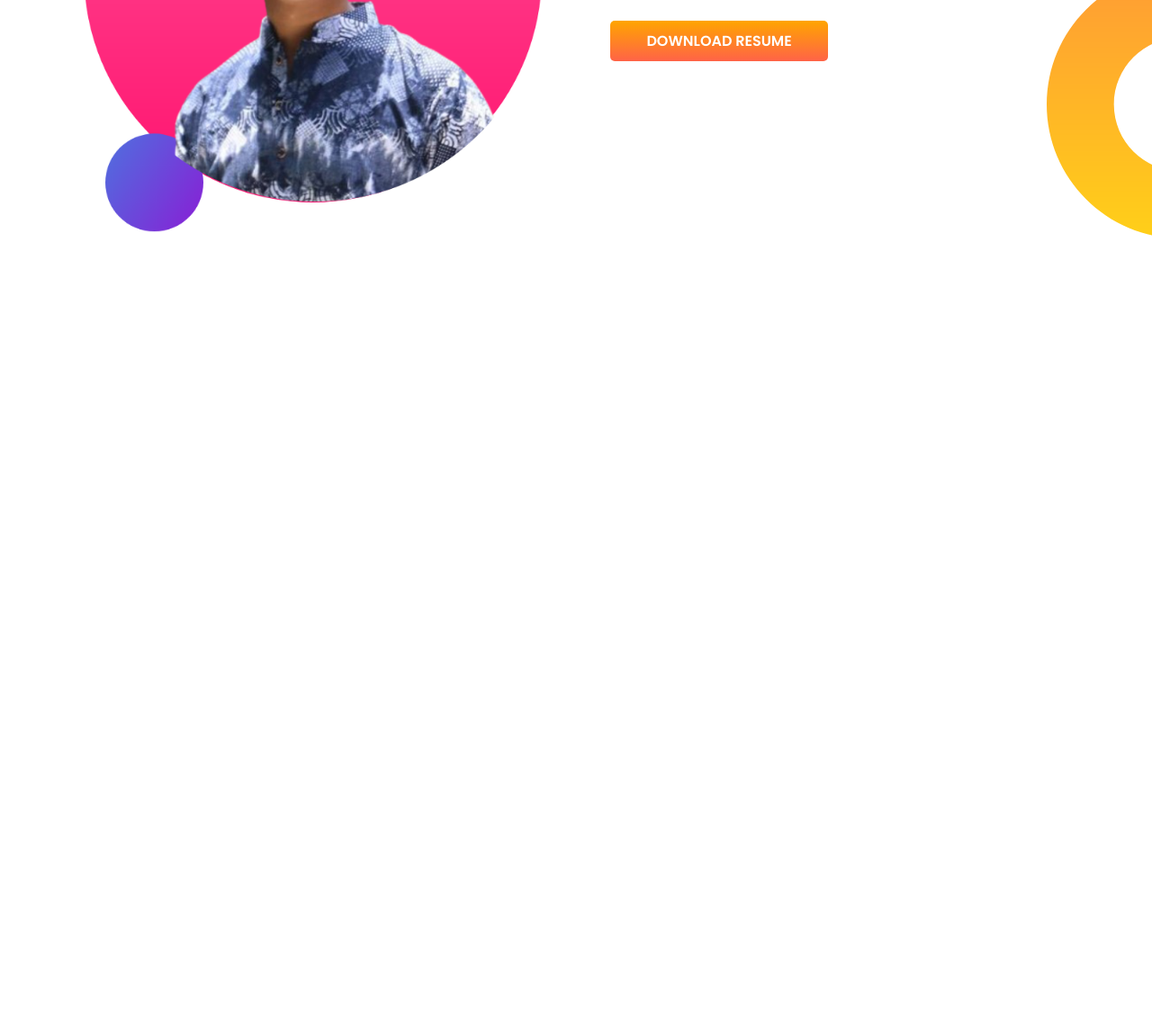
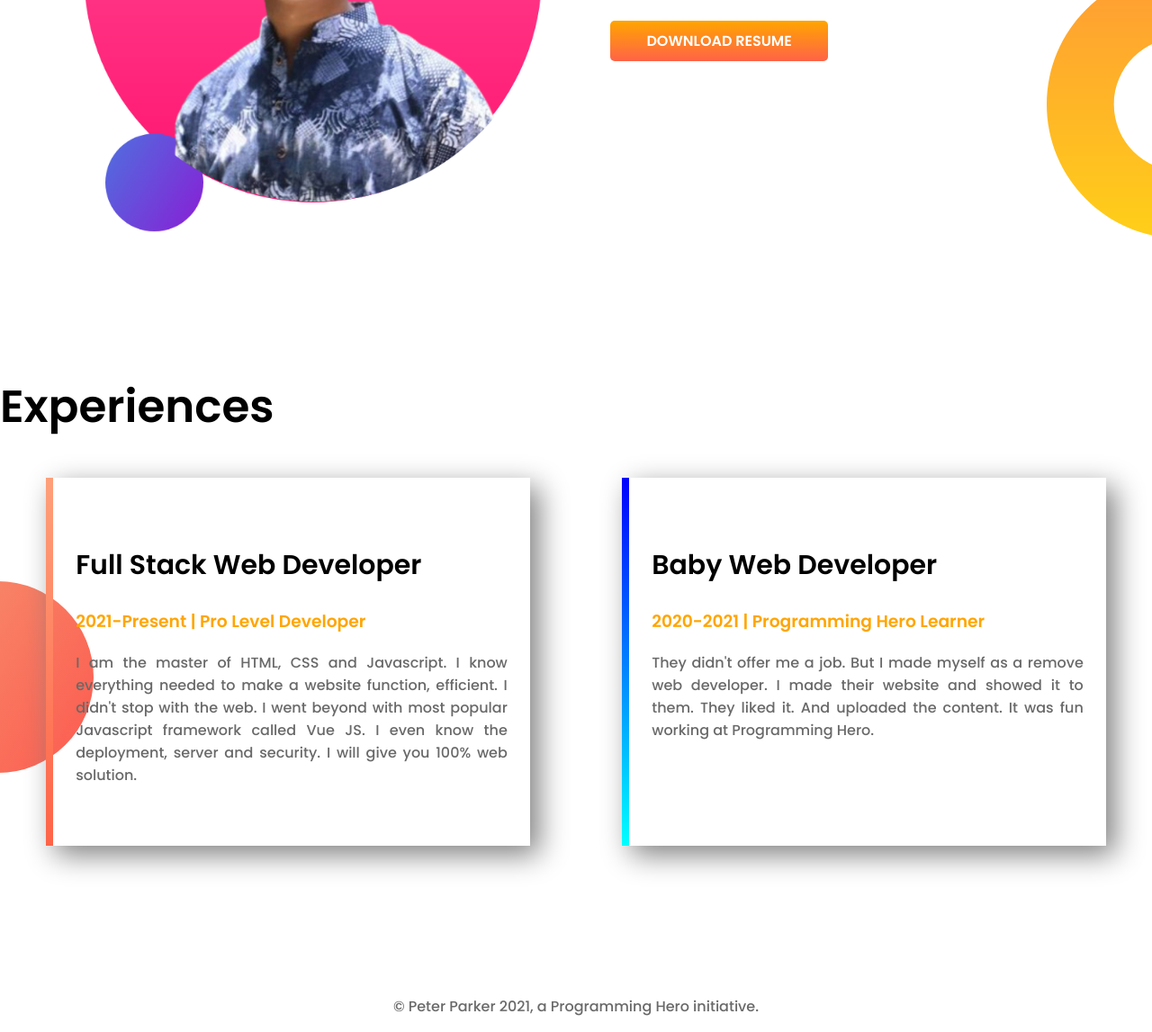
Before and after one commit to shohidkhan/simple-portfolio, a plain HTML site: page index.html in a window 1280 px wide. Shown: the part 925-2072 px from the top of the page at 90% size. Before the commit the page ends 1190 px from the top, so only its background shows below. Drawn offline with Linux system fonts and the light colour scheme.

Commit message:
done portfolio

```diff
--- a/css/style.css
+++ b/css/style.css
@@ -5,6 +5,10 @@ body {
 
 h1 {
     font-size: 50px;
+}
+
+h2 {
+    font-size: 30px;
 }
 
 .name span {
@@ -17,7 +21,7 @@ p {
     color: dimgray;
 }
 
-section {
+.flex-container {
     display: flex;
 }
 
@@ -63,3 +67,38 @@ a.hire_me_btn {
 .middle-half-width img {
     width: 100%;
 }
+
+.experience {
+    margin-top: 150px;
+    padding-bottom: 150px;
+    background-image: url(../img/exp-bg.png);
+    background-repeat: no-repeat;
+    background-position-y: center;
+}
+
+.experience h3 {
+    color: orange;
+}
+
+.ex-width {
+    width: 50%;
+    margin: 0 4%;
+    box-shadow: 10px 10px 30px gray;
+    padding: 50px 25px;
+    border-left: 8px solid orange;
+}
+
+#left {
+    border-image: linear-gradient(180deg, lightsalmon, tomato);
+    border-image-slice: 1;
+
+}
+
+#right {
+    border-image: linear-gradient(180deg, blue, cyan);
+    border-image-slice: 1;
+}
+
+footer p {
+    text-align: center;
+}
--- a/index.html
+++ b/index.html
@@ -14,7 +14,7 @@
 </head>
 
 <body>
-    <section class="container top-banner">
+    <section class="container top-banner flex-container">
         <div class="half-width">
             <h1>Welcome To</h1>
             <h1 class="name"><span>ShahidUllah's </span> world</h1>
@@ -33,7 +33,7 @@
     </section>
 
 
-    <section class="middle">
+    <section class="middle flex-container">
         <div class="middle-half-width">
             <img src="img/my.png" alt="me">
         </div>
@@ -48,6 +48,36 @@
 
         </div>
     </section>
+
+    <section class="experience">
+        <h1>Experiences</h1>
+        <div class="flex-container">
+            <div class="ex-width " id="left">
+                <h2>Full Stack Web Developer
+                </h2>
+                <h3>2021-Present | Pro Level Developer</h3>
+                <p>I am the master of HTML, CSS and Javascript. I know everything needed to make a website function,
+                    efficient. I didn't stop with the web. I went beyond with most popular Javascript framework called
+                    Vue
+                    JS. I even know the deployment, server and security. I will give you 100% web solution.</p>
+            </div>
+            <div class="ex-width " id="right">
+                <h2>Baby Web Developer
+
+                </h2>
+                <h3>2020-2021 | Programming Hero Learner
+                </h3>
+                <p>They didn't offer me a job. But I made myself as a remove web developer. I made their website and
+                    showed
+                    it to them. They liked it. And uploaded the content. It was fun working at Programming Hero.
+
+                </p>
+            </div>
+        </div>
+    </section>
+    <footer>
+        <p>© Peter Parker 2021, a Programming Hero initiative.</p>
+    </footer>
 </body>
 
 </html>
```
Also changed, not shown: img/my-bg2.png (deleted).
